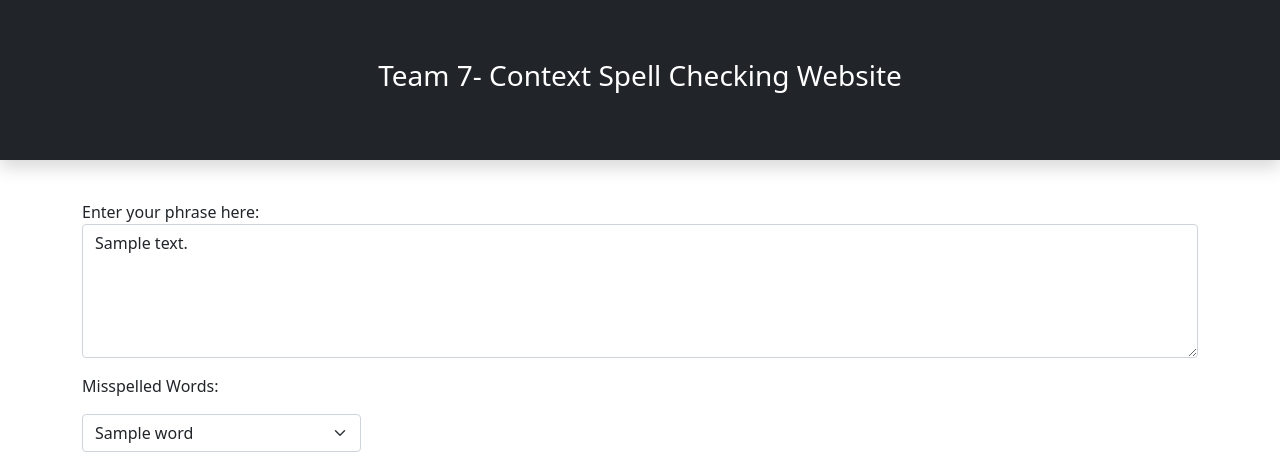
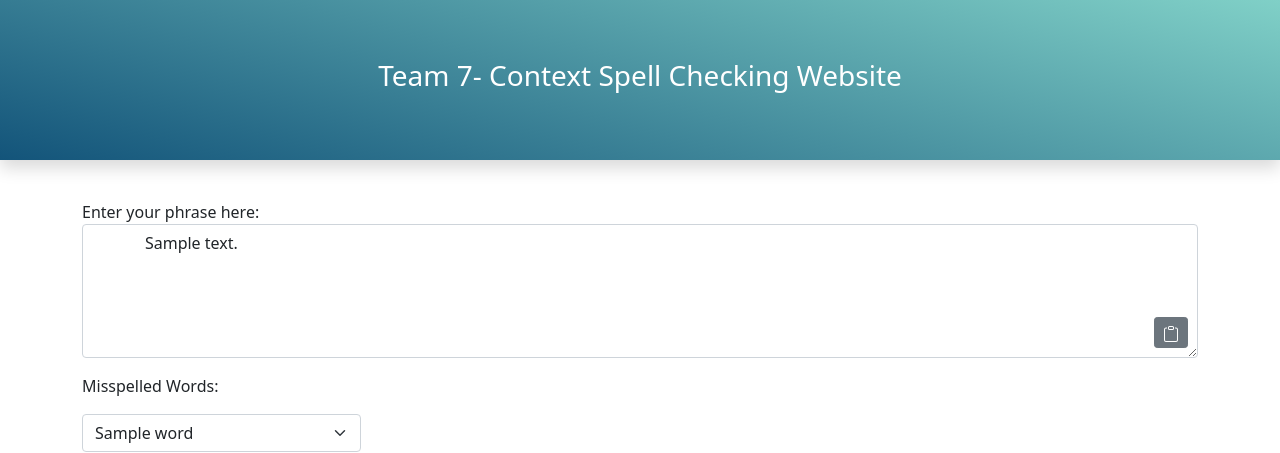
Before and after one commit to cemilcan98/CSCI-5030-Team-7, a Flask app: template templates/index.html in a window 1280 px wide. Shown: the top 453 px of the page. Run offline with Flask 2, Linux system fonts and the light colour scheme; the template is opened without the code that fills it: most values are stand-ins (such as "Sample title", 1, 10 or a date in 2020).

Commit message:
copy to clipboard button added

```diff
--- a/static/main.js
+++ b/static/main.js
@@ -38,3 +38,15 @@ function changeLanguage(event) {
     menu: false,
   });
 }
+
+var tooltipTriggerList = [].slice.call(
+  document.querySelectorAll('[data-bs-toggle="tooltip"]')
+);
+var tooltipList = tooltipTriggerList.map(function (tooltipTriggerEl) {
+  return new bootstrap.Tooltip(tooltipTriggerEl);
+});
+
+$("#textarea-button").click(function () {
+  $("#usr").select();
+  document.execCommand("copy");
+});
--- a/static/style.css
+++ b/static/style.css
@@ -9,6 +9,20 @@
   position: absolute;
 }
 
+.navbar-gradient {
+  background-image: linear-gradient(15deg, #13547a 0%, #80d0c7 100%);
+}
+
 .app-area {
   margin-top: 2.5rem;
 }
+
+.text-area-container {
+  position: relative;
+}
+
+.text-area-container .btn {
+  position: absolute;
+  bottom: 10px;
+  right: 10px;
+}
--- a/templates/index.html
+++ b/templates/index.html
@@ -14,7 +14,7 @@
   </head>
 
   <body id="main_app">
-    <nav class="navbar navbar-dark bg-dark shadow">
+    <nav class="navbar navbar-dark bg-dark shadow navbar-gradient">
       <div class="container-fluid">
         <a class="navbar-brand" href="#">
           <h3 class="multilang" lang="en">
@@ -42,6 +42,7 @@
           <label class="multilang" lang="ir" for="usr"
             >Iontráil d’abairt anseo:</label
           >
+          <div class="text-area-container">
             <textarea
               name="text"
               id="usr"
@@ -49,8 +50,33 @@
               cols="30"
               rows="5"
             >
-{{text}}</textarea
+            {{text}}
+            </textarea>
+            <button
+              id="textarea-button"
+              type="button"
+              class="btn btn-sm btn-secondary"
+              data-bs-toggle="tooltip"
+              data-bs-placement="top"
+              title="Copy to Clipboard"
             >
+              <svg
+                xmlns="http://www.w3.org/2000/svg"
+                width="16"
+                height="16"
+                fill="currentColor"
+                class="bi bi-clipboard"
+                viewBox="0 0 16 16"
+              >
+                <path
+                  d="M4 1.5H3a2 2 0 0 0-2 2V14a2 2 0 0 0 2 2h10a2 2 0 0 0 2-2V3.5a2 2 0 0 0-2-2h-1v1h1a1 1 0 0 1 1 1V14a1 1 0 0 1-1 1H3a1 1 0 0 1-1-1V3.5a1 1 0 0 1 1-1h1v-1z"
+                />
+                <path
+                  d="M9.5 1a.5.5 0 0 1 .5.5v1a.5.5 0 0 1-.5.5h-3a.5.5 0 0 1-.5-.5v-1a.5.5 0 0 1 .5-.5h3zm-3-1A1.5 1.5 0 0 0 5 1.5v1A1.5 1.5 0 0 0 6.5 4h3A1.5 1.5 0 0 0 11 2.5v-1A1.5 1.5 0 0 0 9.5 0h-3z"
+                />
+              </svg>
+            </button>
+          </div>
         </div>
         <div class="output_class">
           <p>{{error}}</p>
```
Also changed, not shown: 1 other file. Lines whose indentation alone changed are shown as unchanged.
